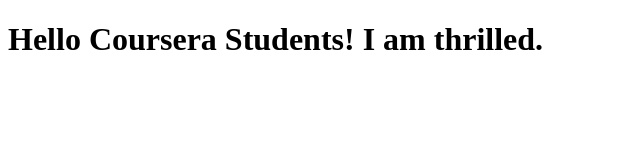
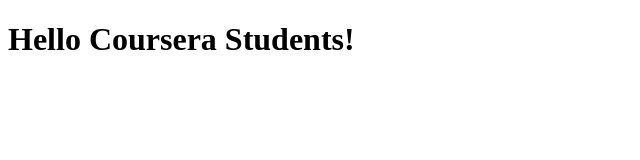
Before and after one commit to ssmutyala/coursera-test, a plain HTML site: page index.html in a window 1280 px wide. Shown: the whole page, without its empty margins (0-640 px from the left). Drawn offline with Linux system fonts and the light colour scheme.

Commit message:
First web file.

```diff
--- a/index.html
+++ b/index.html
@@ -5,6 +5,6 @@
     <title>Hello Coursera</title>
   </head>
   <body>
-    <h1>Hello Coursera Students! I am thrilled.</h1>
+    <h1>Hello Coursera Students!</h1>
   </body>
 </html>
```
